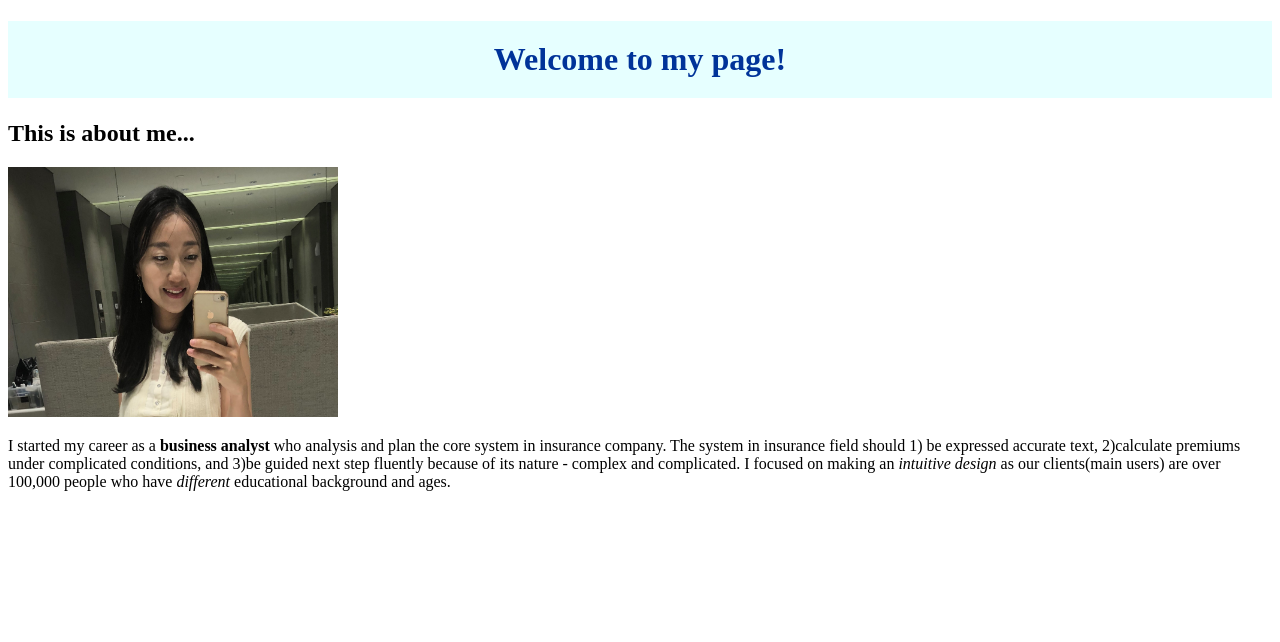
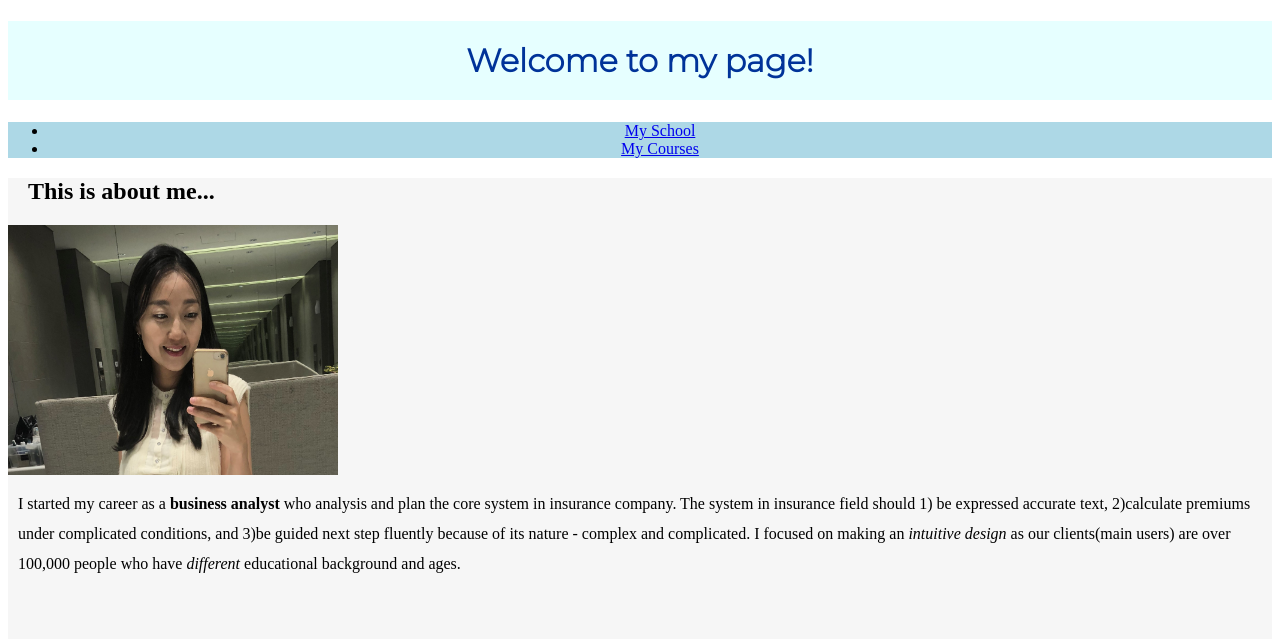
Before and after one commit to a17876/personal_website2, a plain HTML site: page index.html in a window 1280 px wide. Drawn offline with Linux system fonts and the light colour scheme.

Commit message:
add navigation, update font family h1, reuse stylesheet

```diff
--- a/css/style.css
+++ b/css/style.css
@@ -4,3 +4,36 @@ h1{
     text-align: center;
     padding: 20px;
 }
+h2{
+    margin: 20px
+}
+
+p{
+    height: 150px;
+    line-height: 30px;
+    margin: 10px;
+
+}
+#heading{
+    font-family: Montserrat, sans-serif;
+}
+nav {
+    background-color: lightblue;
+    text-align: center;
+}
+.course{
+
+    height: 150px;
+    line-height: 30px;
+    margin: 50px;
+
+}
+
+.article{
+
+    background-color: #F6F6F6;
+}
+.a2{
+    width:1032px;
+    background-color: #F6F6F6;
+}
--- a/index.html
+++ b/index.html
@@ -12,9 +12,15 @@
 </head>
 
 <body>
-    <heading>
-    <h1 id="heading">Welcome to my page!</h1>
-    </heading>
+    <header>
+        <h1 id="heading">Welcome to my page!</h1>
+    </header>
+    <nav>
+        <ul class="navigation">
+            <li><a href="misc/school.html">My School</a></li>
+            <li><a href="misc/courses.html">My Courses</a></li>
+        </ul>
+    </nav>
     <article class="article">
         <h2>This is about me...</h2>
         <img src="images/my_image.jpg" alt="my image" width="330" height="250">
@@ -22,7 +28,8 @@
             company. The system in insurance field should 1) be expressed accurate text, 2)calculate premiums under
             complicated conditions, and 3)be guided next step fluently because of its nature - complex and complicated.
             I focused on making an <em>intuitive design</em> as our clients(main users) are over 100,000 people who have
-            <em>different</em> educational background and ages.</p>
+            <em>different</em> educational background and ages.
+        </p>
     </article>
 
 
```
Also changed, not shown: misc/courses.html (+15 -6 lines), misc/school.html (+8 -2 lines).
